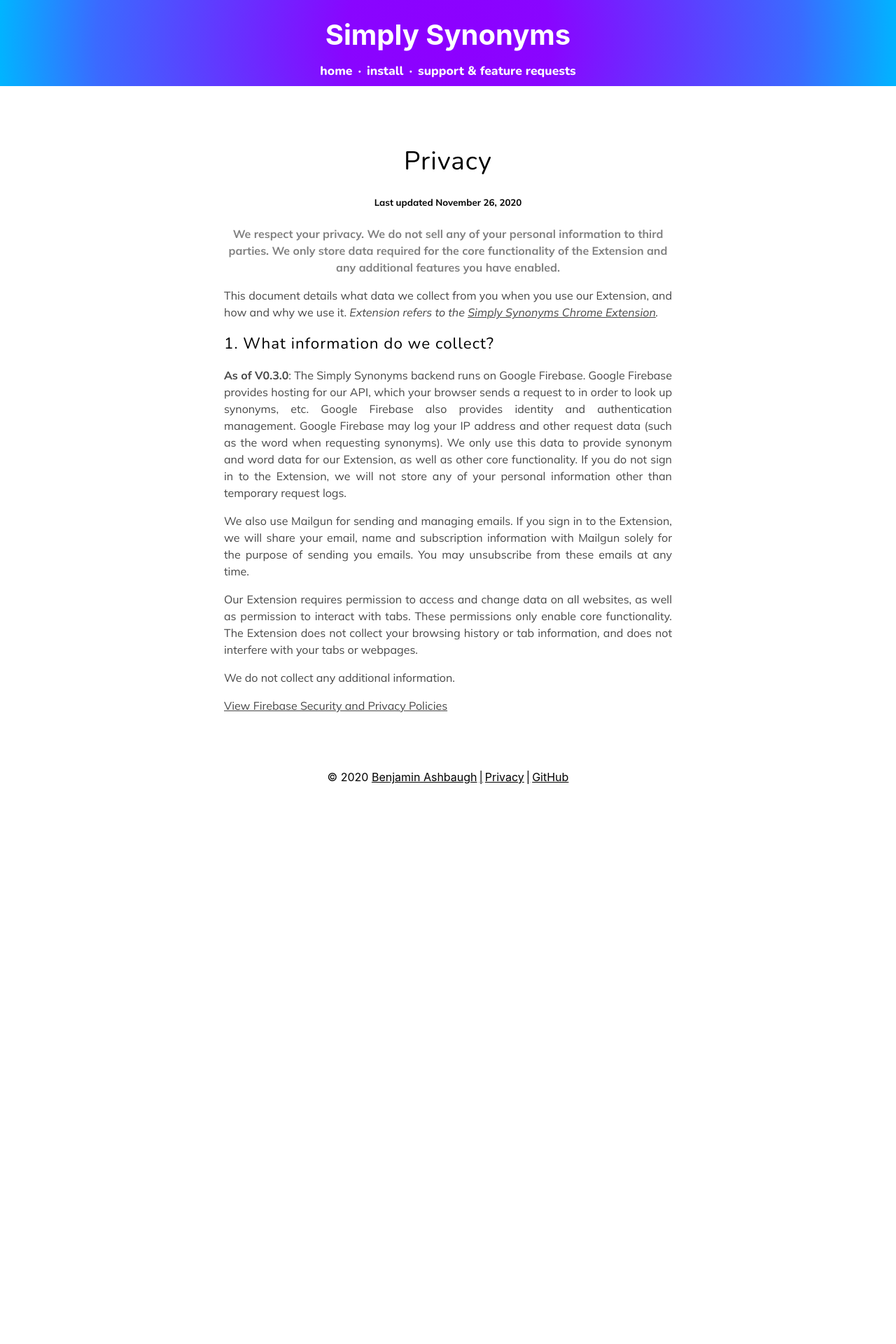
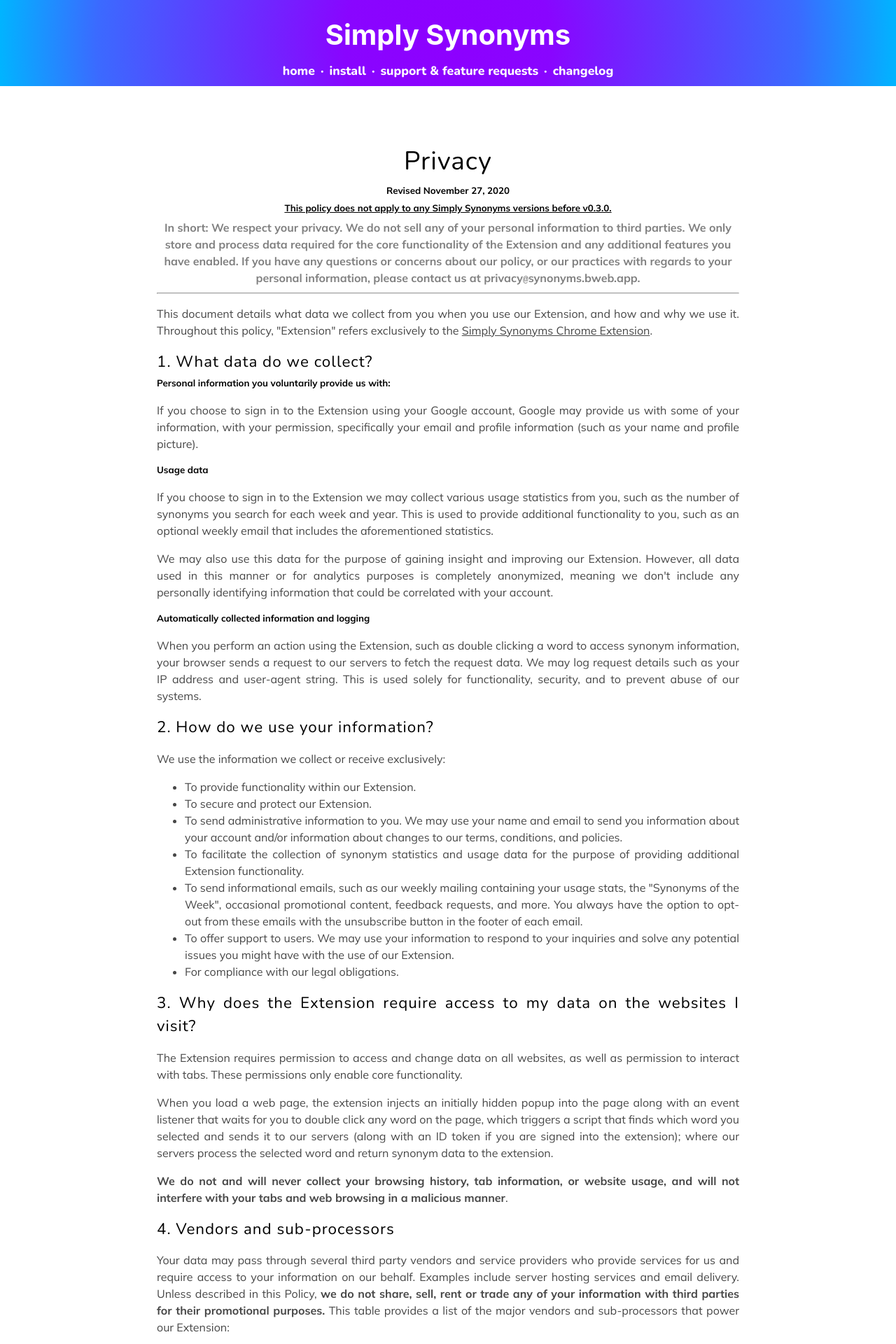
Before and after one commit to Simply-Synonyms/website, a Next.js app: page /privacy in a window 1280 px wide. Shown: the top 1920 px of the page at 70% size. Before the commit the page ends 1136 px from the top, so only its background shows below. Built offline with nearby package versions, Linux system fonts and the light colour scheme.

Commit message:
first version of privacy policy finished

```diff
--- a/components/Layout.js
+++ b/components/Layout.js
@@ -18,6 +18,7 @@
           <Link href='/'><a>home</a></Link>
           <Link href='/#install'><a>install</a></Link>
           <Link href='/contact'><a>support & feature requests</a></Link>
+          <Link href='/changelog'><a>changelog</a></Link>
         </div>
       </nav>
 
--- a/pages/privacy.mdx
+++ b/pages/privacy.mdx
@@ -4,22 +4,85 @@
 
 ## Privacy
 
-<h5 style={{ textAlign: 'center' }}>Last updated November 26, 2020</h5>
+<h5 style={{ textAlign: 'center' }}>Revised November 27, 2020</h5>
 
-<span style={{ fontWeight: 'bold', color: 'gray' }}>We respect your privacy. We do not sell any of your personal information to third parties. We only store data required for the core functionality of the Extension and any additional features you have enabled.</span>
+  <h5 style={{ textAlign: 'center' }}><u>This policy does not apply to any Simply Synonyms versions before v0.3.0.</u></h5>
 
-This document details what data we collect from you when you use our Extension, and how and why we use it. _Extension refers to the [Simply Synonyms Chrome Extension](https://chrome.google.com/webstore/detail/simply-synonyms/hapeijdlgbbhjmijhmgggnakcgdcpfap)._
+<span style={{ fontWeight: 'bold', color: 'gray' }}>In short: We respect your privacy. We do not sell any of your personal information to third parties. We only store and process data required for the core functionality of the Extension and any additional features you have enabled. If you have any questions or concerns about our policy, or our practices with regards to your personal information, please contact us at privacy<code>&#64;</code>synonyms.bweb.app.</span>
 
-### 1. What information do we collect?
+  ---
 
-**As of V0.3.0**: The Simply Synonyms backend runs on Google Firebase. Google Firebase provides hosting for our API, which your browser sends a request to in order to look up synonyms, etc. Google Firebase also provides identity and authentication management. Google Firebase may log your IP address and other request data (such as the word when requesting synonyms). We only use this data to provide synonym and word data for our Extension, as well as other core functionality. If you do not sign in to the Extension, we will not store any of your personal information other than temporary request logs.
+This document details what data we collect from you when you use our Extension, and how and why we use it. Throughout this policy, "Extension" refers exclusively to the [Simply Synonyms Chrome Extension](https://chrome.google.com/webstore/detail/simply-synonyms/hapeijdlgbbhjmijhmgggnakcgdcpfap).
 
-We also use Mailgun for sending and managing emails. If you sign in to the Extension, we will share your email, name and subscription information with Mailgun solely for the purpose of sending you emails. You may unsubscribe from these emails at any time.
+### 1. What data do we collect?
 
-Our Extension requires permission to access and change data on all websites, as well as permission to interact with tabs. These permissions only enable core functionality. The Extension does not collect your browsing history or tab information, and does not interfere with your tabs or webpages.
+##### Personal information you voluntarily provide us with:
 
-We do not collect any additional information.
+If you choose to sign in to the Extension using your Google account, Google may provide us with some of your information, with your permission, specifically your email and profile information (such as your name and profile picture).
 
-[View Firebase Security and Privacy Policies](https://firebase.google.com/support/privacy)
+##### Usage data
+
+If you choose to sign in to the Extension we may collect various usage statistics from you, such as the number of synonyms you search for each week and year. This is used to provide additional functionality to you, such as an optional weekly email that includes the aforementioned statistics.
+
+We may also use this data for the purpose of gaining insight and improving our Extension. However, all data used in this manner or for analytics purposes is completely anonymized, meaning we don't include any personally identifying information that could be correlated with your account.
+
+##### Automatically collected information and logging
+
+When you perform an action using the Extension, such as double clicking a word to access synonym information, your browser sends a request to our servers to fetch the request data. We may log request details such as your IP address and user-agent string. This is used solely for functionality, security, and to prevent abuse of our systems.
+
+### 2. How do we use your information?
+
+We use the information we collect or receive exclusively:
+
++ To provide functionality within our Extension.
++ To secure and protect our Extension.
++ To send administrative information to you. We may use your name and email to send you information about your account and/or information about changes to our terms, conditions, and policies.
++ To facilitate the collection of synonym statistics and usage data for the purpose of providing additional Extension functionality.
++ To send informational emails, such as our weekly mailing containing your usage stats, the "Synonyms of the Week", occasional promotional content, feedback requests, and more. You always have the option to opt-out from these emails with the unsubscribe button in the footer of each email.
++ To offer support to users. We may use your information to respond to your inquiries and solve any potential issues you might have with the use of our Extension.
++ For compliance with our legal obligations.
+
+### 3. Why does the Extension require access to my data on the websites I visit?
+
+  The Extension requires permission to access and change data on all websites, as well as permission to interact with tabs. These permissions only enable core functionality.
+
+  When you load a web page, the extension injects an initially hidden popup into the page along with an event listener that waits for you to double click any word on the page, which triggers a script that finds which word you selected and sends it to our servers (along with an ID token if you are signed into the extension); where our servers process the selected word and return synonym data to the extension.
+
+  **We do not and will never collect your browsing history, tab information, or website usage, and will not interfere with your tabs and web browsing in a malicious manner**.
+
+### 4. Vendors and sub-processors
+
+Your data may pass through several third party vendors and service providers who provide services for us and require access to your information on our behalf. Examples include server hosting services and email delivery. Unless described in this Policy, **we do not share, sell, rent or trade any of your information with third parties for their promotional purposes.** This table provides a list of the major vendors and sub-processors that power our Extension:
+
+  | Vendor      | Description |
+  | ----------- | ----------- |
+  | Google Cloud Platform | Google Cloud Platform provides the cloud infrastructure for the Extension. The majority of user data we store is stored in Google Firebase services. Google Firebase provides hosting for our API, which your browser sends a request to in order to look up synonyms, etc. Google Firebase also provides identity and authentication tools. We store and process your information using Google Cloud Platform and Firebase in accordance with the policies listed in this document; however, **if you do not sign in to the Extension, we will not store any of your personal information** other than temporary request logs. For technical specifications on Firebase privacy, please [see here](https://firebase.google.com/support/privacy). |
+  | Mailgun | We use Mailgun to send emails and manage unsubscribes. If you sign in to the Extension, we will share your email, name and subscription information with Mailgun solely for the purpose of sending you emails.  |
+  | Vercel | This website ([synonyms.bweb.app](https://synonyms.bweb.app/)) is hosted by Vercel, which may log your IP address and user-agent string when you visit this website for security purposes. |
+
+### 5. How do we keep your information safe?
+
+  We have implemented appropriate technical and organizational security measures designed to protect the security of any personal information we process, including data encryption and HTTPS. However, please also remember that we cannot guarantee that the internet itself is 100% secure. Although we will do our best to protect your personal information, transmission of personal information to and from our cloud infrastructure is at your own risk.
+
+### 6. What are your privacy rights?
+
+  If you do not agree with our processing of your data as described in this policy, you have the right to not use our services.
+
+You may review, change, view a copy of any data stored on, or terminate your account, or submit a complaint about the way your data is handled at any time by emailing us at [privacy@synonyms.bweb.app](mailto:privacy@synonyms.bweb.app)
+
+### 7. How long do we store your data after you delete your account?
+
+We will delete your data from our database within 30 days after you request account deletion. However, some of your data **might** remain present for up to 180 days in database backups. Additionally, we may not delete anonymized usage and synonym data collected during the time when you had an account with us.
+
+**Please note that uninstalling the extension will not automatically delete your account.** If you would like to request full account deletion please contact us.
+
+
+### 8. Miscellaneous
+
+  **We may update this privacy policy from time to time**. The updated version will be indicated by an updated “Revised” date and the updated version will be effective as soon as it is accessible. If we make material changes to this privacy policy, we may notify you either by prominently posting a notice of such changes or by directly sending you a notification.
+
+  We do not knowingly solicit data from or market to children under 18 years of age.
+
+  If you have questions or comments about this policy, you may email us at [privacy@synonyms.bweb.app](mailto:privacy@synonyms.bweb.app).
 
 </Layout>
--- a/styles/Layout.module.css
+++ b/styles/Layout.module.css
@@ -34,11 +34,23 @@
     width: 50%;
 }
 
+@media (max-width: 1500px) {
+    .container {
+        width: 65%;
+    }
+}
+
+@media (max-width: 1000px) {
+    .container {
+        width: 85%;
+    }
+}
+
 .textJustified *:not(h2) {
     text-align: justify;
 }
 
-.textSmallGray p {
+.textSmallGray p, .textSmallGray li, .textSmallGray td {
     color: #474747;
     font-size: 1em;
 }
--- a/styles/globals.css
+++ b/styles/globals.css
@@ -4,6 +4,17 @@
   margin: 0;
   font-family: -apple-system, BlinkMacSystemFont, Segoe UI, Roboto, Oxygen,
     Ubuntu, Cantarell, Fira Sans, Droid Sans, Helvetica Neue, sans-serif;
+}
+
+* {
+  box-sizing: border-box;
+}
+
+
+a {
+  /*color: #0088ff;*/
+  color: inherit;
+  /*text-decoration: none;*/
 }
 
 .content {
@@ -30,12 +41,26 @@
   font-size: 1.4rem;
 }
 
-a {
-  /*color: #0088ff;*/
-  color: inherit;
-  /*text-decoration: none;*/
+h5, h6 {
+  margin: 5px 0;
 }
 
-* {
-  box-sizing: border-box;
+.content table {
+  width: 100%;
+  border-spacing: 0;
+  border-radius: 2px;
+  box-shadow: 0 0 5px 0 #404040;
+  padding: 7px 5px;
+  margin: 5px;
 }
+
+.content table td {
+  border-top: 1px solid gray;
+  text-align: left !important;
+  padding: 3px;
+  margin: 0;
+}
+
+.content table tr > td:first-child {
+  width: 20%;
+}
```
Also changed, not shown: pages/changelog.js (added, +10 -0 lines).
